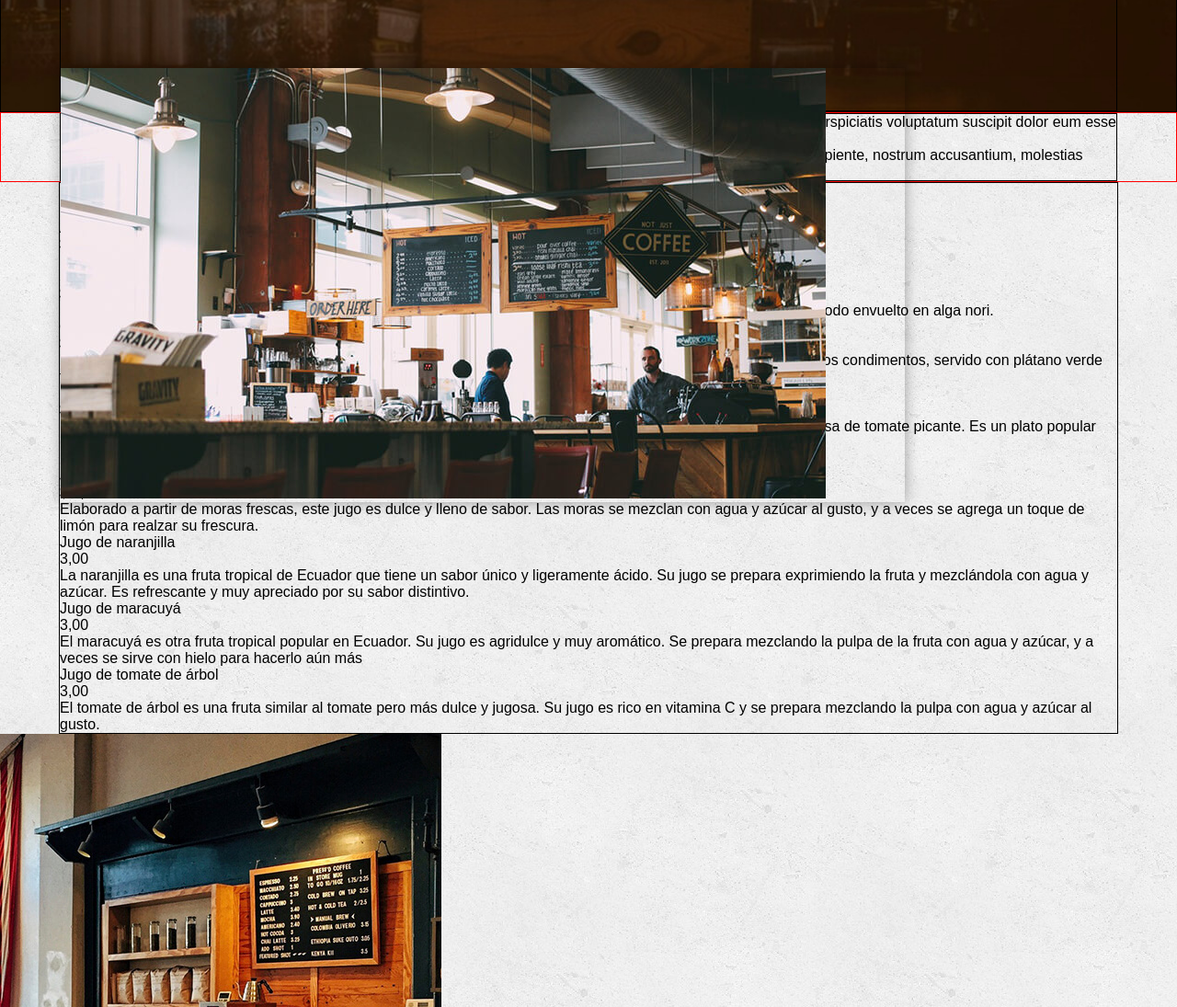
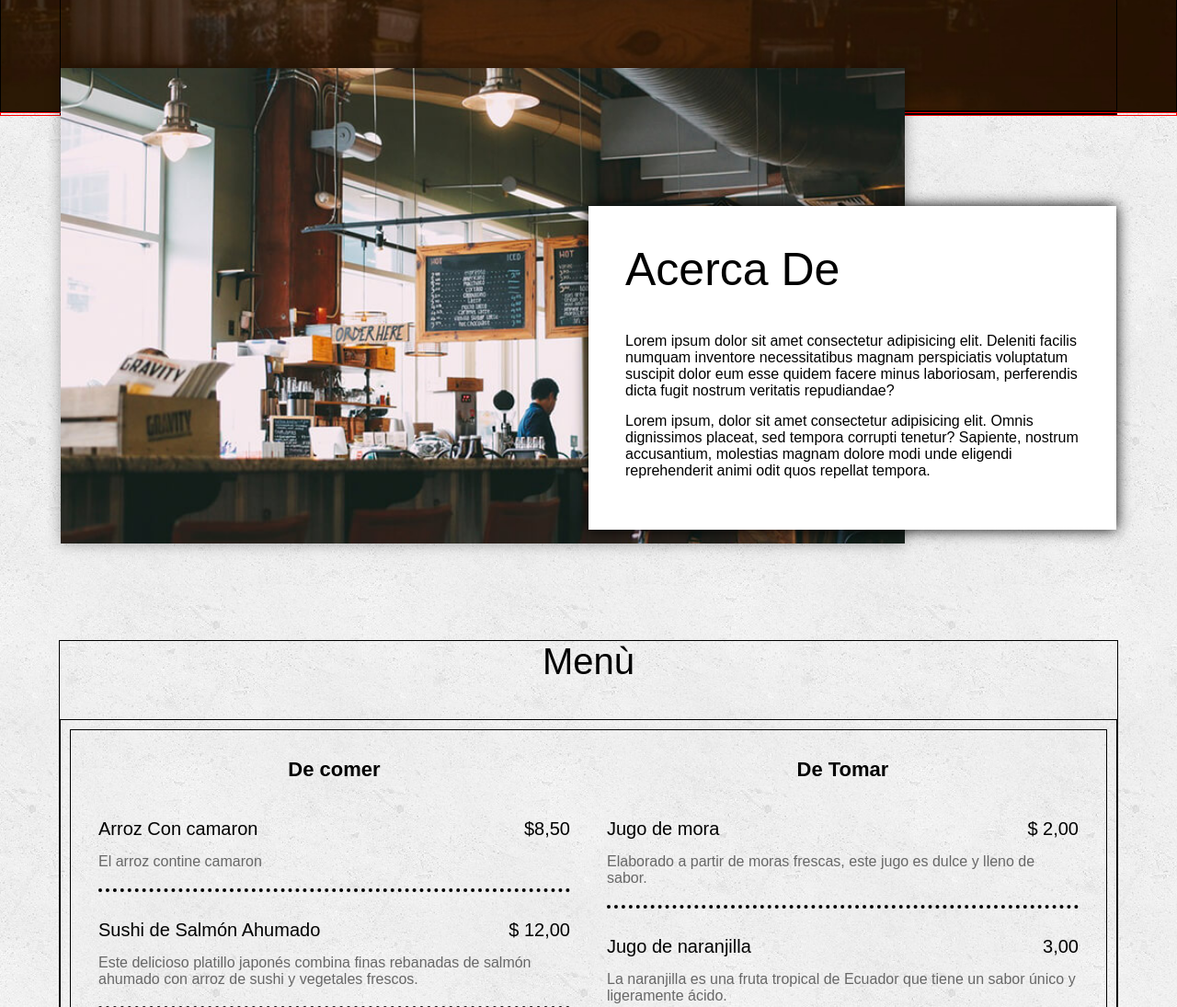
Before and after one commit to Saquis/RestaBar, a plain HTML site: page Index.html in a window 1280 px wide. Shown: the part 580-1675 px from the top of the page at 92% size. Drawn offline with Linux system fonts and the light colour scheme; a web font is replaced by a local one.

Commit message:
Diseño de la pagina web Cafeteria

```diff
--- a/Index.html
+++ b/Index.html
@@ -21,7 +21,7 @@
                 <a href="" id="btnUbicacion">Ubicacion</a>
             </nav>
             <div class="texto">
-                <h1 class="nombre">Cafe<span>Dulce Aroma</span></h1>
+                <h1 class="nombre"> Cafe <span> Dulce Aroma</span></h1><br>
                 <h3>Lorem ipsum dolor sit amet consectetur adipisicing elit.</h3>
             </div>
         </div>
@@ -35,6 +35,7 @@
                     <img src="Img/cafe6.jpg" alt="">
                 </div>
                 <article>
+                    <h3>Acerca De</h3>
                     <p>Lorem ipsum dolor sit amet consectetur adipisicing elit. Deleniti facilis numquam inventore
                         necessitatibus magnam perspiciatis voluptatum suscipit dolor eum esse quidem facere minus
                         laboriosam, perferendis dicta fugit nostrum veritatis repudiandae?</p>
@@ -54,7 +55,7 @@
                         <article>
                             <p class="categoria">De comer</p>
                             <div class="platillo">
-                                <p class="nombre">Arroz Con canaron</p>
+                                <p class="nombre">Arroz Con camaron</p>
                                 <p class="precio">$8,50</p>
                                 <p class="descripcion">El arroz contine camaron</p>
                             </div>
@@ -62,62 +63,50 @@
                                 <p class="nombre">Sushi de Salmón Ahumado</p>
                                 <p class="precio">$ 12,00</p>
                                 <p class="descripcion">Este delicioso platillo japonés combina finas rebanadas de salmón
-                                    ahumado con arroz de sushi y vegetales frescos, todo envuelto en alga nori.</p>
+                                    ahumado con arroz de sushi y vegetales frescos.</p>
                             </div>
                             <div class="platillo">
                                 <p class="nombre">Ceviche de camarón</p>
                                 <p class="precio">$ 5,60</p>
                                 <p class="descripcion">Un plato tradicional preparado con camarones frescos marinados en
-                                    jugo de limón, cebolla roja, tomate, cilantro y otros condimentos, servido con
-                                    plátano
-                                    verde frito o chips de maíz.</p>
+                                    jugo de limón.</p>
                             </div>
                             <div class="platillo">
                                 <p class="nombre">Encebollado</p>
                                 <p class="precio">$ 7,00</p>
                                 <p class="descripcion">Un caldo de pescado o atún con yuca, cebolla roja, tomate,
                                     cilantro y
-                                    otras hierbas, sazonado con jugo de limón y salsa de tomate picante. Es un plato
-                                    popular
-                                    para el desayuno o como almuerzo reconfortante.</p>
+                                    otras hierbas.</p>
                             </div>
                         </article>
                         <!-- fin de platillos -->
-                        <!-- inicio de bebidas -->
+                        <!-- inicio de platillo -->
                         <article>
                             <p class="categoria">De Tomar</p>
-                            <div class="bebidas">
+                            <div class="platillo">
                                 <p class="nombre">Jugo de mora</p>
                                 <p class="precio">$ 2,00</p>
                                 <p class="descripcion">Elaborado a partir de moras frescas, este jugo es dulce y lleno
                                     de
-                                    sabor. Las moras se mezclan con agua y azúcar al gusto, y a veces se agrega un toque
-                                    de
-                                    limón para realzar su frescura.</p>
+                                    sabor. </p>
                             </div>
-                            <div class="bebidas">
+                            <div class="platillo">
                                 <p class="nombre">Jugo de naranjilla</p>
                                 <p class="precio">3,00</p>
                                 <p class="descripcion">La naranjilla es una fruta tropical de Ecuador que tiene un sabor
-                                    único y ligeramente ácido. Su jugo se prepara exprimiendo la fruta y mezclándola con
-                                    agua y azúcar. Es refrescante y muy apreciado por su sabor distintivo.</p>
+                                    único y ligeramente ácido.</p>
                             </div>
-                            <div class="bebidas">
+                            <div class="platillo">
                                 <p class="nombre">Jugo de maracuyá</p>
                                 <p class="precio">3,00</p>
                                 <p class="descripcion">El maracuyá es otra fruta tropical popular en Ecuador. Su jugo es
-                                    agridulce y muy aromático. Se prepara mezclando la pulpa de la fruta con agua y
-                                    azúcar,
-                                    y a veces se sirve con hielo para hacerlo aún más </p>
+                                    agridulce y muy aromático.</p>
                             </div>
-                            <div class="bebidas">
+                            <div class="platillo">
                                 <p class="nombre">Jugo de tomate de árbol</p>
                                 <p class="precio">3,00</p>
-                                <p class="descripcion">El tomate de árbol es una fruta similar al tomate pero más dulce
-                                    y
-                                    jugosa. Su jugo es rico en vitamina C y se prepara mezclando la pulpa con agua y
-                                    azúcar
-                                    al gusto.</p>
+                                <p class="descripcion">El tomate de árbol es una fruta similar al tomate pero más dulce,
+                                    jugosa y nutritiva. <br> </p>
                             </div>
                         </article>
                     </div>
--- a/Styles/estilos.css
+++ b/Styles/estilos.css
@@ -100,3 +100,98 @@ header .texto h3{
     z-index: 0;
     box-shadow: 0px 0px 15px rgba(0, 0, 0, .35);
 }
+.main .acercaDe .foto img{
+    vertical-align: top;
+    width: 100%;
+}
+.main .acercaDe article{
+    background-color: white;
+    padding: 40px;
+    width: 50%;
+    position: relative;
+    top: 100px;
+    z-index: 1;
+    float: right;
+    box-shadow: 0px 0px 15px rgb(0, 0, 0.35);
+}
+.main .acercaDe article h3{
+    font-size: 50px;
+    font-weight: 300;
+    margin-bottom: 40px; /*da espacion entre las lineas de un parrafo*/
+}
+.main .acercaDe article p{
+    line-height: 18px;
+    margin-bottom: 15px;
+}
+/* Seccion menu */
+.main .menu{
+    padding-top: 570px;
+    margin-bottom: 50px;
+}
+.main .menu .titulo{
+    font-size: 40px;
+    font-weight: 300;
+    text-align: center;
+    margin-bottom: 40px;
+}
+.main .menu .contenedorMenu,
+.main .menu .contenedorMenu2{
+    border: 1px solid black;
+    background: transparent;
+    padding: 10px;
+    overflow: hidden;
+}
+.main .menu article{
+    width: 50%;
+    float:left ;
+    padding: 20px;
+}
+.main .menu .categoria{
+    font-size: 22px;
+    font-weight: 700;
+    margin-bottom: 40px;
+    text-align: center;
+}
+.main .menu .platillo{
+    margin-bottom: 30px;
+    padding-bottom: 20px;
+    border-bottom: 4px dotted black;
+    overflow: hidden;
+
+}
+.main .menu .nombre{
+    font-size: 20px;
+    margin-bottom: 15px;
+    float: left;
+}
+.main .menu .precio{
+    font-size: 20px;
+    margin-bottom: 15px;
+    float: right;
+}
+.main .menu .descripcion{
+    font-size:16px;
+    color: #676767;
+    clear: both;
+
+}
+/* <!-- inico de galeria --> */
+.main .galeria{
+    overflow: hidden;
+}
+.main .galeria .foto{
+    width: 25%;
+    float: left;
+}
+.main .galeria .foto img{
+    width: 100%;
+    vertical-align: top;
+    opacity: .7;
+}
+.main .galeria .foto img:hover{
+    opacity: 1;
+    -webkit-transition: all 0.3s ease;
+    /* -o-transition: ; */
+
+
+}
```
